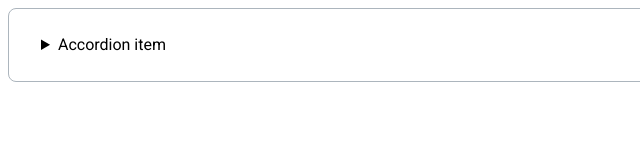
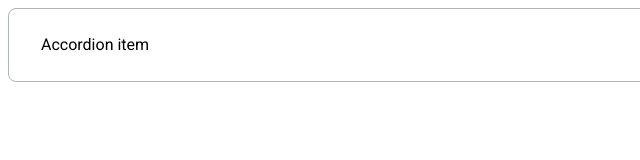
Before and after one commit to js-tasks-ru/htmlcss-20210916_gamesdi, a website: page 03-lection1/02-accordion/index.html in a window 1280 px wide. Shown: the full height of the page, 0-640 px from the left. Drawn offline with Linux system fonts and the light colour scheme.

Commit message:
Update index.html

```diff
--- a/03-lection1/02-accordion/index.html
+++ b/03-lection1/02-accordion/index.html
@@ -7,7 +7,7 @@
     </head>
     <body>
         <details class='accordion__summery'>
-            <summary>
+            <summary class='summary_marker'>
                 Accordion item
             </summary>
             <p class="accordion__item">
```
